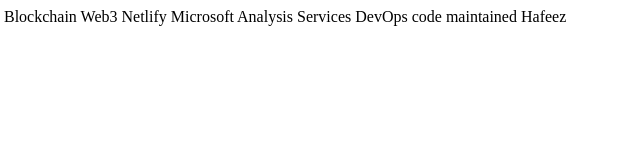
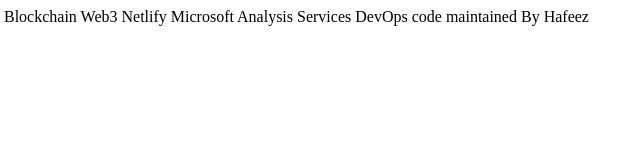
Before and after one commit to Hafeez444/WEB3, a plain HTML site: page index.html in a window 1280 px wide. Shown: the full height of the page, 4-644 px from the left. Drawn offline with Linux system fonts and the light colour scheme.

Commit message:
5th Commit (09-17-2023) By Hafeez

```diff
--- a/index.html
+++ b/index.html
@@ -6,6 +6,6 @@
     <title>Document</title>
 </head>
 <body>
-    Blockchain Web3 Netlify Microsoft Analysis Services DevOps code maintained Hafeez
+    Blockchain Web3 Netlify Microsoft Analysis Services DevOps code maintained By Hafeez
 </body>
 </html>
```
